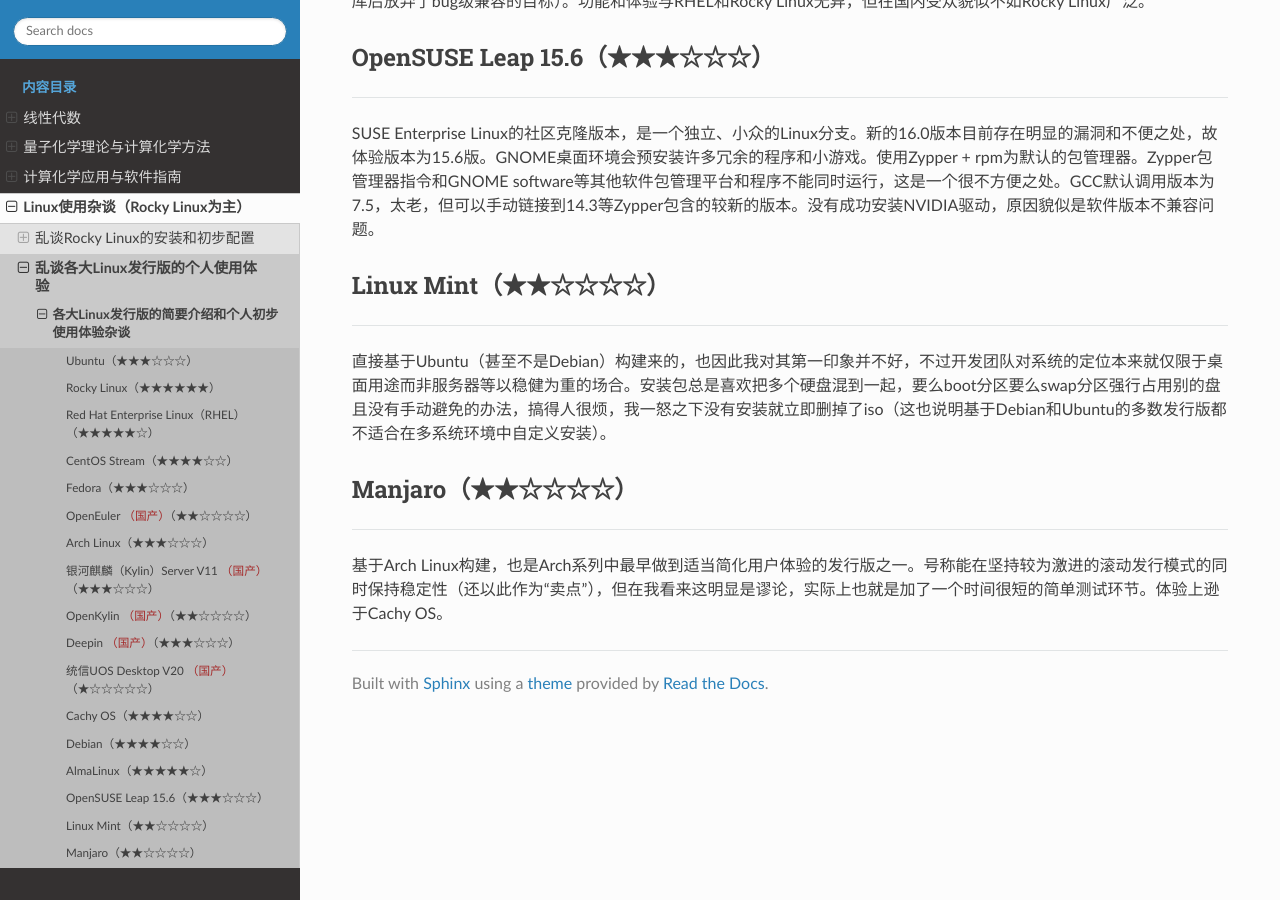
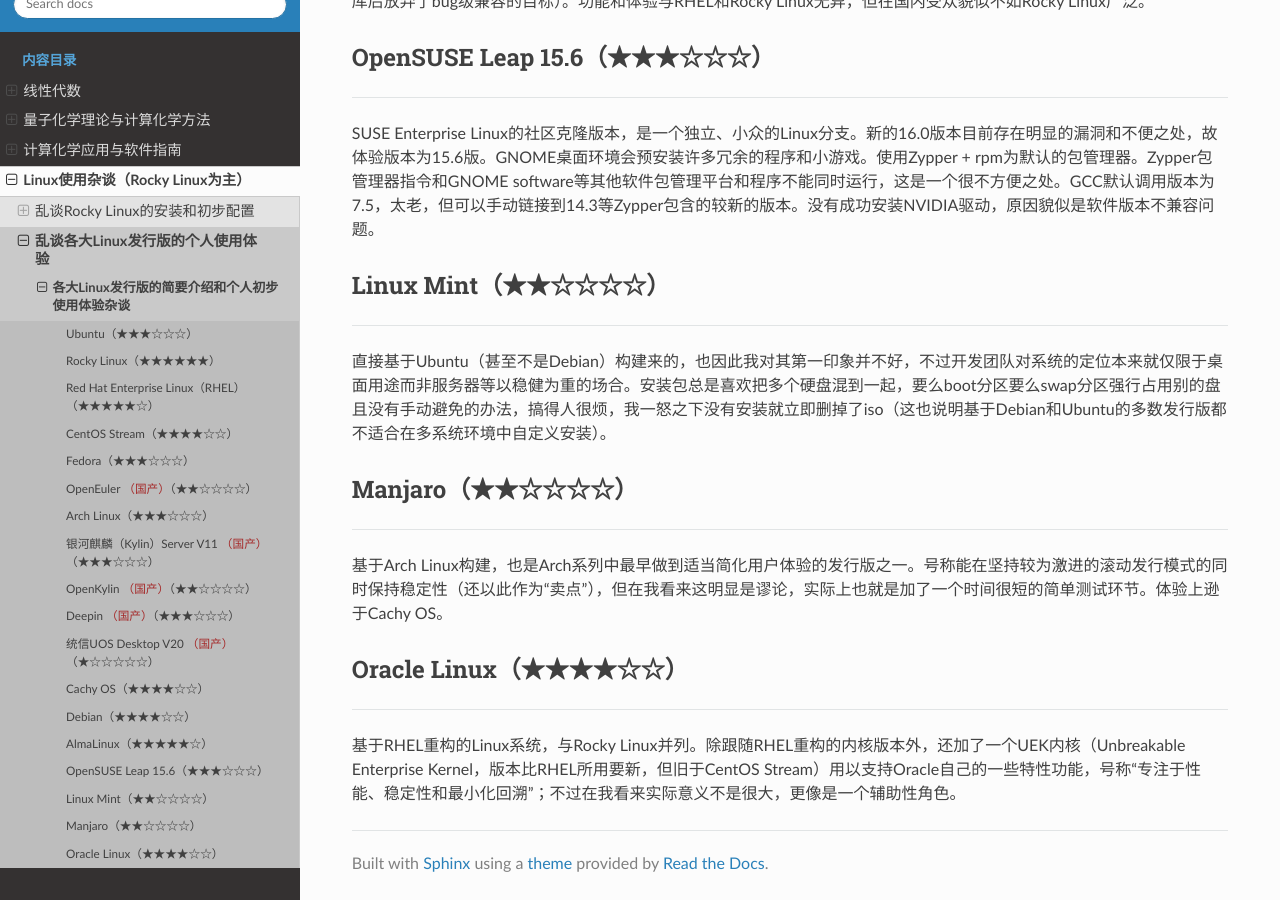
Before and after one commit to Growl1234/RTDProject, a Sphinx documentation site: the page built from source/linux/various_linux_usage.md, in a window 1280 px wide and 900 px high, scrolled down 3298 px. Built offline with Sphinx 7.4.7 and the Read the Docs theme 3.1.0, drawn with Linux system fonts in a browser that asks for light colours; some of the changed text lies outside the part shown.

Commit message:
Update various_linux_usage.md

```diff
--- a/source/linux/various_linux_usage.md
+++ b/source/linux/various_linux_usage.md
@@ -127,3 +127,9 @@
 ___
 
 基于Arch Linux构建，也是Arch系列中最早做到适当简化用户体验的发行版之一。号称能在坚持较为激进的滚动发行模式的同时保持稳定性（还以此作为“卖点”），但在我看来这明显是谬论，实际上也就是加了一个时间很短的简单测试环节。体验上逊于Cachy OS。
+
+### Oracle Linux（★★★★☆☆）
+
+___
+
+基于RHEL重构的Linux系统，与Rocky Linux并列。除跟随RHEL重构的内核版本外，还加了一个UEK内核（Unbreakable Enterprise Kernel，版本比RHEL所用要新，但旧于CentOS Stream）用以支持Oracle自己的一些特性功能，号称“专注于性能、稳定性和最小化回溯”；不过在我看来实际意义不是很大，更像是一个辅助性角色。
```
Also changed, not shown: other parts of source/linux/various_linux_usage.md (+1 -1 lines).
